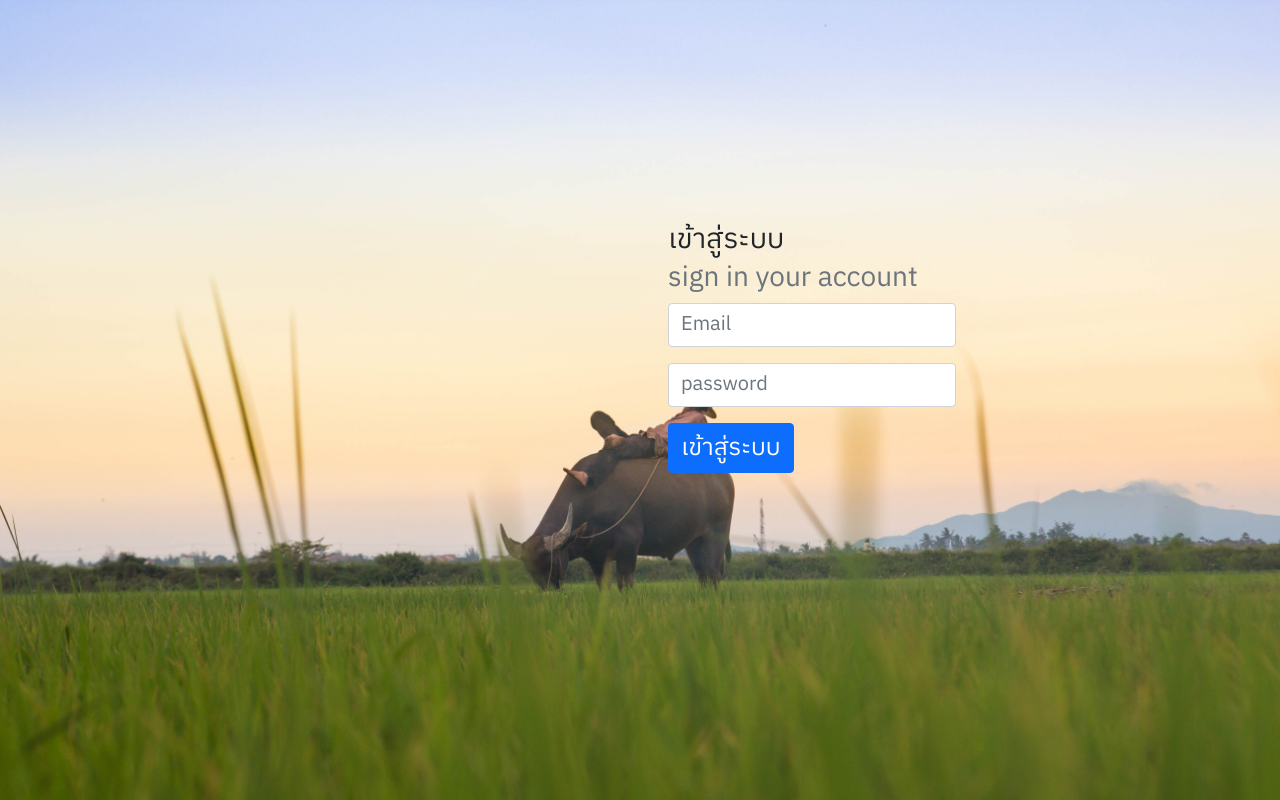
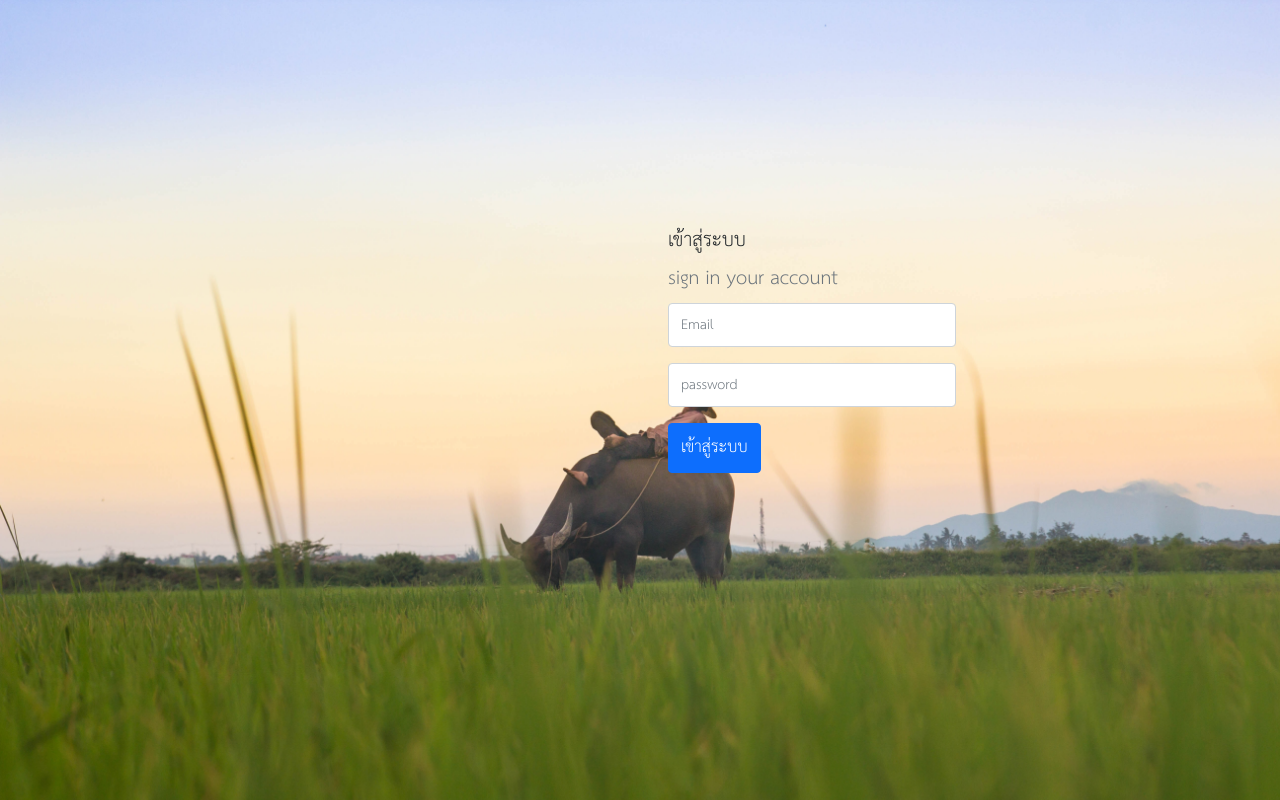
Before and after one commit to Undem0ns/web_project, a PHP site: page /login/index.php in a window 1280 px wide. Run offline with PHP 8.4, Linux system fonts and the light colour scheme; some libraries are stand-ins or nearby versions; some web fonts are replaced.

Commit message:
เปลี่ยนฟ้อน

```diff
--- a/index/StyleIndex.css
+++ b/index/StyleIndex.css
@@ -1,6 +1,6 @@
 @font-face {
   font-family: myFirstFont;
-  src: url(../font/IBMPlexSansThai-Regular.ttf);
+  src: url(../font/THSarabunNew.ttf);
 }
 
 
```
